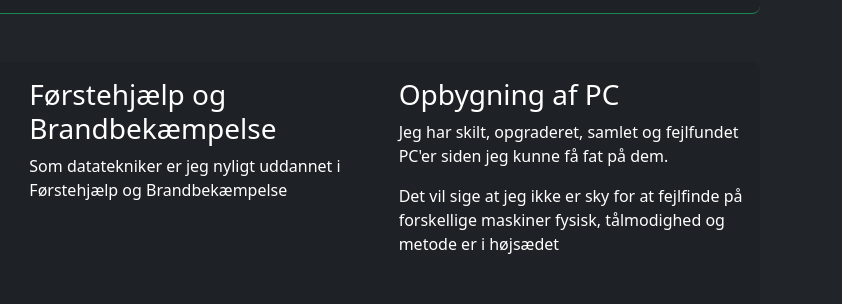
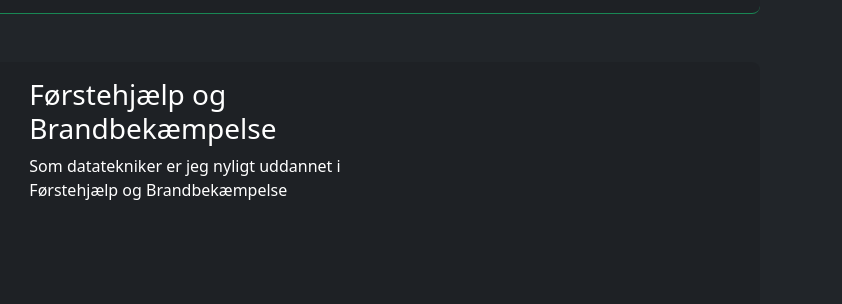
Before and after one commit to Hackerman3k/cvhjemmeside, a plain HTML site: page index.html in a window 1280 px wide. Shown: the part 1273-1577 px from the top of the page, 438-1280 px from the left. Drawn offline with nearby package versions, Linux system fonts and the light colour scheme.

```diff
--- a/index.html
+++ b/index.html
@@ -134,9 +134,7 @@
       </div>
 
       <div class="col-sm-4">
-        <h3>Opbygning af PC </h3>
-        <p>Jeg har skilt, opgraderet, samlet og fejlfundet PC'er siden jeg kunne få fat på dem. </p>
-        <p>Det vil sige at jeg ikke er sky for at fejlfinde på forskellige maskiner fysisk, tålmodighed og metode er i højsædet</p>
+
       </div>
 
     </div>
```
